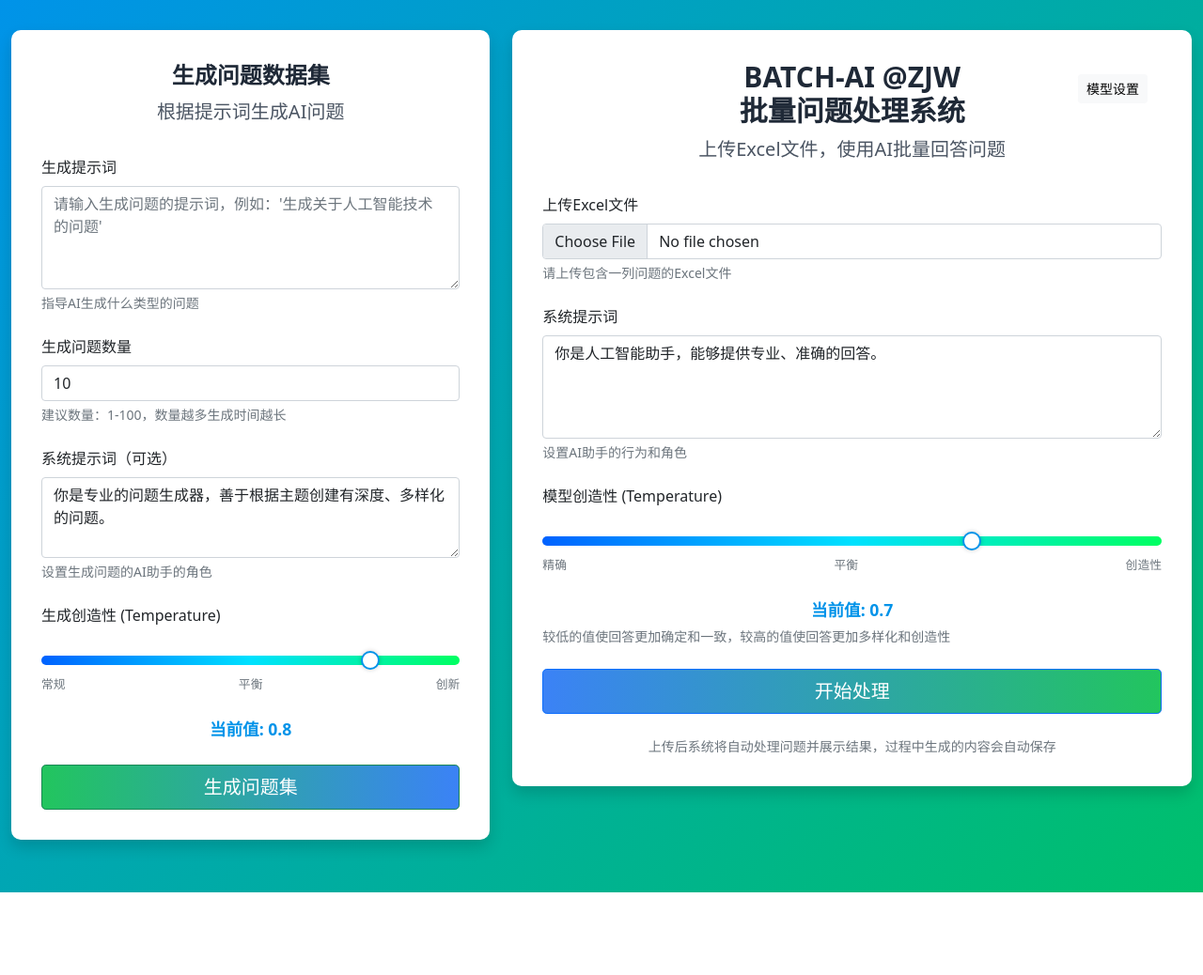
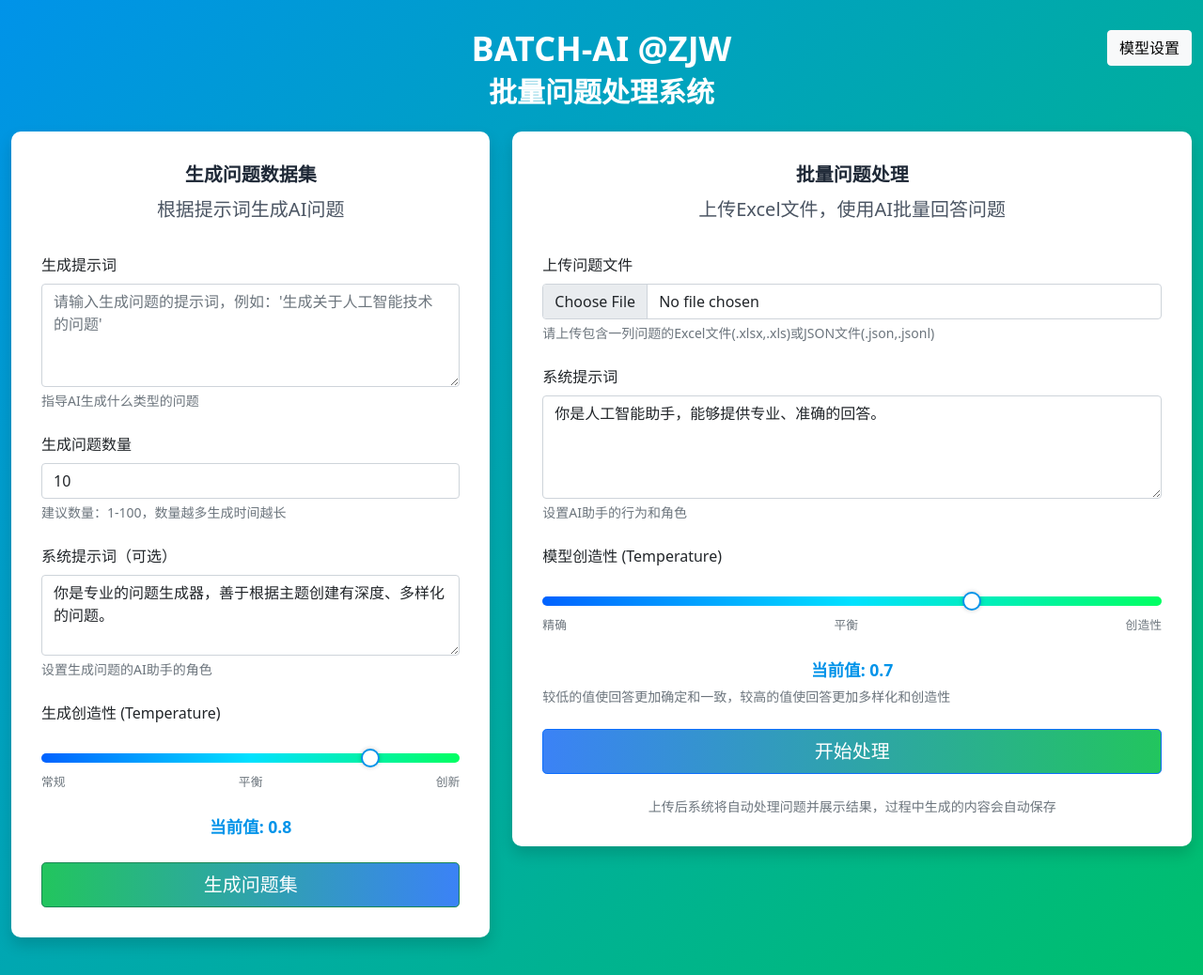
Before and after one commit to Jo6666887/batch_ai, a Flask app: page / in a window 1280 px wide. Shown: the top 1038 px of the page at 94% size. Before the commit the page ends 950 px from the top, so only its background shows below. Run offline with Flask 2, Linux system fonts and the light colour scheme; parts of the project's set-up code (start-up, migrations or seed data) failed here and were passed over; some libraries are stand-ins or nearby versions.

Commit message:
页面优化-双渐变色

```diff
--- a/app/templates/generation.html
+++ b/app/templates/generation.html
@@ -10,7 +10,8 @@
         body {
             padding-top: 2rem;
             padding-bottom: 2rem;
-            background-color: #f8f9fa;
+            background: linear-gradient(135deg, #0093E9 0%, #00C06B 100%);
+            min-height: 100vh;
         }
         .container {
             max-width: 1000px;
--- a/app/templates/index.html
+++ b/app/templates/index.html
@@ -24,6 +24,12 @@
         .header {
             text-align: center;
             margin-bottom: 2rem;
+        }
+        .site-header {
+            text-align: center;
+            margin-bottom: 1.5rem;
+            color: white;
+            position: relative;
         }
         .form-label {
             font-weight: 500;
@@ -76,20 +82,31 @@
         }
         .settings-btn {
             position: absolute;
-            top: 15px;
-            right: 15px;
+            top: 0;
+            right: 0;
             z-index: 100;
         }
     </style>
 </head>
 <body>
     <div class="container">
+        <!-- 网站标题 -->
+        <div class="site-header">
+            <h1 class="text-4xl font-bold">BATCH-AI @ZJW</h1>
+            <h2 class="text-3xl font-bold mt-2">批量问题处理系统</h2>
+
+            <!-- 模型设置按钮移到右上角 -->
+            <button type="button" class="btn btn-light settings-btn" data-bs-toggle="modal" data-bs-target="#settingsModal">
+                <i class="bi bi-gear-fill"></i> 模型设置
+            </button>
+        </div>
+
         <div class="row">
             <!-- 左侧卡片：生成问题数据集 -->
             <div class="col-md-5 mb-4">
                 <div class="form-container">
                     <div class="header">
-                        <h1 class="text-2xl font-bold text-gray-800">生成问题数据集</h1>
+                        <h1 class="text-xl font-bold text-gray-800">生成问题数据集</h1>
                         <p class="lead text-gray-600 mt-2">根据提示词生成AI问题</p>
                     </div>
 
@@ -112,6 +129,7 @@
                             <div class="form-text">设置生成问题的AI助手的角色</div>
                         </div>
 
+                        <!-- 添加回温度滑块 -->
                         <div class="mb-4">
                             <label class="form-label">生成创造性 (Temperature)</label>
                             <div class="temperature-slider">
@@ -137,13 +155,8 @@
             <!-- 右侧卡片：批量回答问题 -->
             <div class="col-md-7">
                 <div class="form-container">
-                    <div class="header position-relative">
-                        <!-- 设置按钮 -->
-                        <button type="button" class="btn btn-sm btn-light settings-btn" data-bs-toggle="modal" data-bs-target="#settingsModal">
-                            <i class="bi bi-gear-fill"></i> 模型设置
-                        </button>
-                        <h1 class="text-3xl font-bold text-gray-800">BATCH-AI @ZJW</h1>
-                        <h1 class="text-3xl font-bold text-gray-800">批量问题处理系统</h1>
+                    <div class="header">
+                        <h1 class="text-xl font-bold text-gray-800">批量问题处理</h1>
                         <p class="lead text-gray-600 mt-2">上传Excel文件，使用AI批量回答问题</p>
                     </div>
 
@@ -163,9 +176,9 @@
                         <input type="hidden" id="openai_model" name="openai_model" value="{{ openai_model|default('gpt-4o') }}">
 
                         <div class="mb-4">
-                            <label for="file" class="form-label">上传Excel文件</label>
-                            <input class="form-control" type="file" id="file" name="file" accept=".xlsx,.xls" required>
-                            <div class="form-text">请上传包含一列问题的Excel文件</div>
+                            <label for="file" class="form-label">上传问题文件</label>
+                            <input class="form-control" type="file" id="file" name="file" accept=".xlsx,.xls,.json,.jsonl" required>
+                            <div class="form-text">请上传包含一列问题的Excel文件(.xlsx,.xls)或JSON文件(.json,.jsonl)</div>
                         </div>
 
                         <div class="mb-4">
@@ -174,6 +187,7 @@
                             <div class="form-text">设置AI助手的行为和角色</div>
                         </div>
 
+                        <!-- 添加回温度滑块 -->
                         <div class="mb-4">
                             <label class="form-label">模型创造性 (Temperature)</label>
                             <div class="temperature-slider">
--- a/app/templates/task.html
+++ b/app/templates/task.html
@@ -10,7 +10,8 @@
         body {
             padding-top: 2rem;
             padding-bottom: 2rem;
-            background-color: #f8f9fa;
+            background: linear-gradient(135deg, #0093E9 0%, #00C06B 100%);
+            min-height: 100vh;
         }
         .container {
             max-width: 1000px;
```
